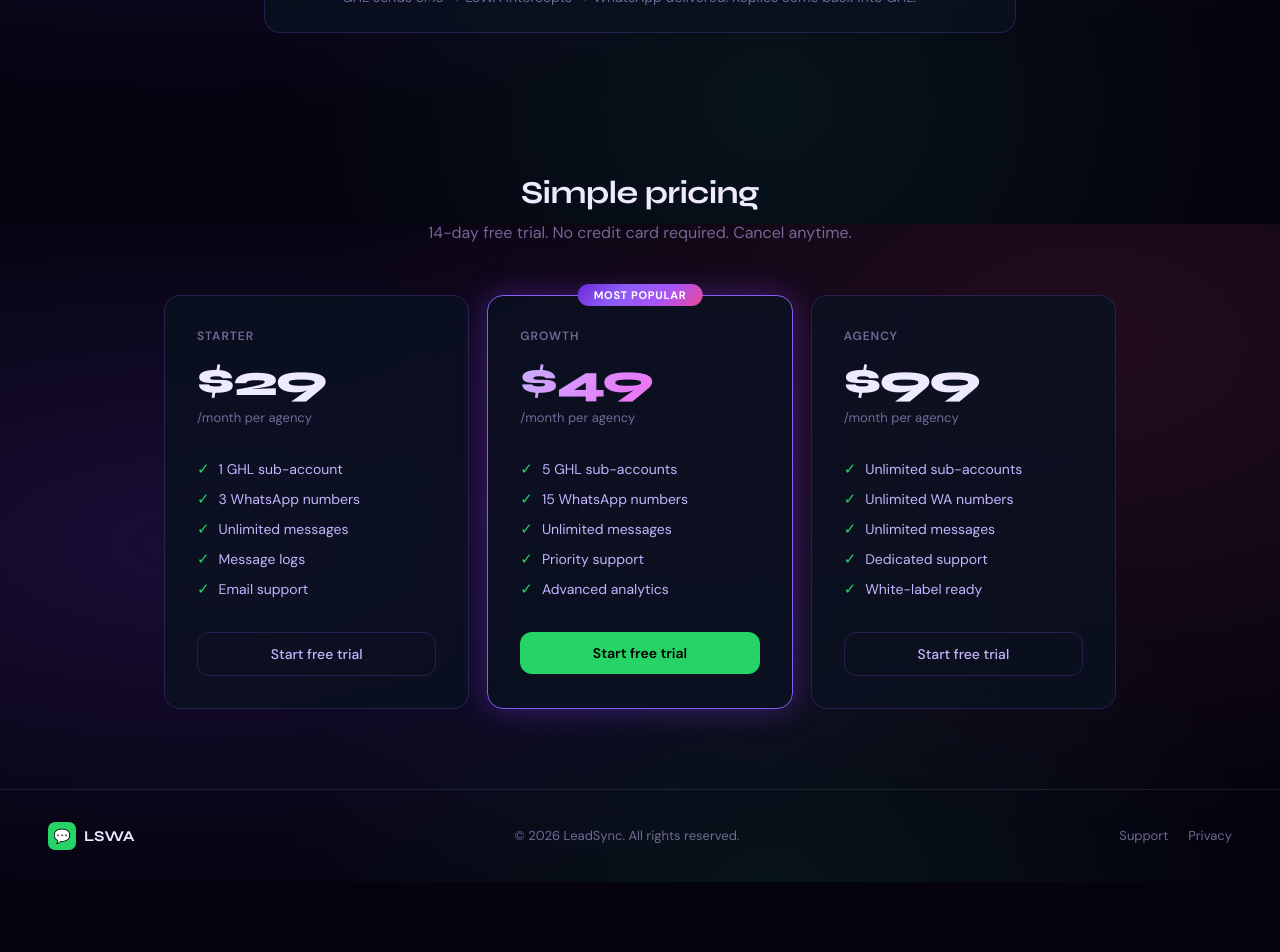
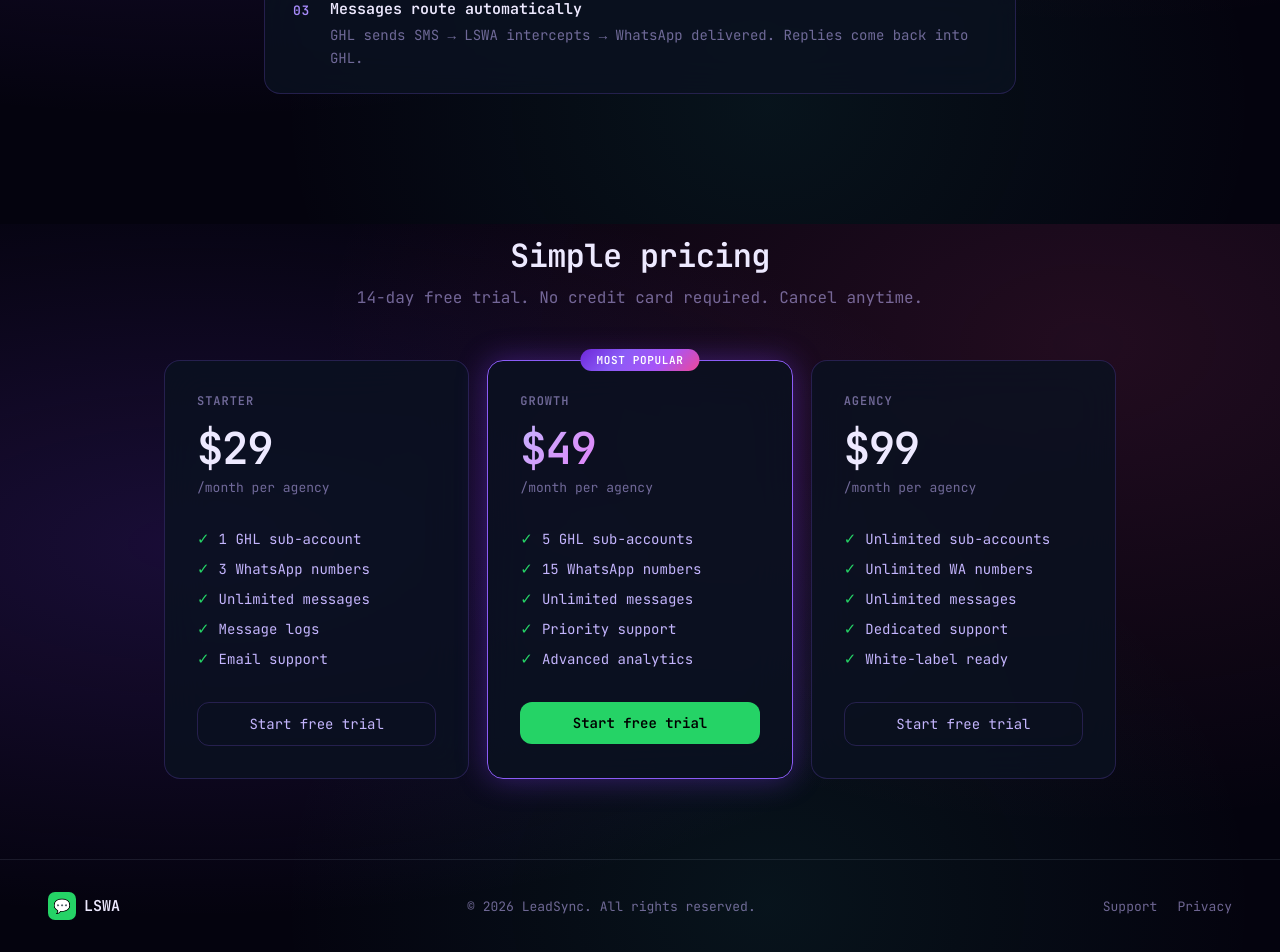
Before and after one commit to goleadsyncs/lswa, a React (Vite) app in the folder client/: page / in a window 1280 px wide. Shown: the part 2176-3128 px from the top of the page. Before the commit the page ends 3058 px from the top, so only its background shows below. Built offline with nearby package versions, Linux system fonts and the light colour scheme.

Commit message:
feat(ui): set JetBrains Mono as global font across entire site

```diff
--- a/client/index.html
+++ b/client/index.html
@@ -64,7 +64,7 @@
       }
 
       body {
-        font-family: 'DM Sans', system-ui, sans-serif;
+        font-family: 'JetBrains Mono', 'Courier New', monospace;
         background: var(--bg);
         color: var(--text);
         min-height: 100vh;
@@ -101,7 +101,7 @@
         color: #fff;
         border: none;
         border-radius: var(--r-md);
-        font-family: 'DM Sans', sans-serif;
+        font-family: 'JetBrains Mono', monospace;
         font-size: 14px;
         font-weight: 600;
         cursor: pointer;
@@ -117,7 +117,7 @@
         color: #000;
         border: none;
         border-radius: var(--r-md);
-        font-family: 'DM Sans', sans-serif;
+        font-family: 'JetBrains Mono', monospace;
         font-size: 14px;
         font-weight: 600;
         cursor: pointer;
@@ -132,7 +132,7 @@
         color: var(--text-2);
         border: 1px solid var(--border-2);
         border-radius: var(--r-md);
-        font-family: 'DM Sans', sans-serif;
+        font-family: 'JetBrains Mono', monospace;
         font-size: 14px;
         font-weight: 500;
         cursor: pointer;
--- a/client/src/pages/Connect.jsx
+++ b/client/src/pages/Connect.jsx
@@ -45,7 +45,7 @@ export default function Connect() {
       <div style={{ minHeight: '100vh', display: 'flex', alignItems: 'center', justifyContent: 'center', padding: 24 }}>
         <div className="glass-card" style={{ padding: 52, maxWidth: 460, width: '100%', textAlign: 'center', animation: 'fadeIn 0.4s ease-out', boxShadow: 'var(--glow-wa)', borderColor: 'var(--wa-border)' }}>
           <div style={{ width: 72, height: 72, borderRadius: '50%', background: 'var(--wa-glass)', border: '2px solid var(--wa)', display: 'flex', alignItems: 'center', justifyContent: 'center', fontSize: 34, margin: '0 auto 20px' }}>✓</div>
-          <h2 style={{ fontFamily: 'Syne, sans-serif', fontSize: 22, fontWeight: 700, marginBottom: 10, letterSpacing: '-0.02em' }}>WhatsApp connected!</h2>
+          <h2 style={{ fontFamily: "'JetBrains Mono', monospace", fontSize: 22, fontWeight: 700, marginBottom: 10, letterSpacing: '-0.02em' }}>WhatsApp connected!</h2>
           <p style={{ color: 'var(--muted)', fontSize: 15, lineHeight: 1.6, marginBottom: 28 }}>Your number is live and ready to receive GHL messages.</p>
           <button className="btn-wa" style={{ padding: '13px 32px', fontSize: 15 }} onClick={() => nav('/dashboard')}>Back to dashboard</button>
         </div>
@@ -64,7 +64,7 @@ export default function Connect() {
 
       <div className="glass-card" style={{ padding: 40, maxWidth: 460, width: '100%', textAlign: 'center' }}>
         <div style={{ width: 44, height: 44, borderRadius: 11, background: 'var(--wa-glass)', border: '1px solid var(--wa-border)', display: 'flex', alignItems: 'center', justifyContent: 'center', fontSize: 22, margin: '0 auto 16px' }}>📱</div>
-        <h2 style={{ fontFamily: 'Syne, sans-serif', fontSize: 22, fontWeight: 700, marginBottom: 8, letterSpacing: '-0.02em' }}>Connect WhatsApp</h2>
+        <h2 style={{ fontFamily: "'JetBrains Mono', monospace", fontSize: 22, fontWeight: 700, marginBottom: 8, letterSpacing: '-0.02em' }}>Connect WhatsApp</h2>
         <p style={{ color: 'var(--muted)', fontSize: 14, lineHeight: 1.6, marginBottom: 28 }}>Scan the QR code with your WhatsApp app to link this number to LSWA.</p>
 
         {/* QR Box */}
--- a/client/src/pages/Dashboard.jsx
+++ b/client/src/pages/Dashboard.jsx
@@ -58,7 +58,7 @@ export default function Dashboard() {
       <header style={{ display: 'flex', alignItems: 'center', justifyContent: 'space-between', padding: '14px 32px', borderBottom: '1px solid var(--border)', backdropFilter: 'blur(20px)', background: 'rgba(4, 3, 14, 0.8)', position: 'sticky', top: 0, zIndex: 100 }}>
         <div style={{ display: 'flex', alignItems: 'center', gap: 9 }}>
           <div style={{ width: 30, height: 30, borderRadius: 8, background: 'var(--wa)', display: 'flex', alignItems: 'center', justifyContent: 'center', fontSize: 15 }}>💬</div>
-          <span style={{ fontFamily: 'Syne, sans-serif', fontWeight: 700, fontSize: 17, letterSpacing: '-0.02em' }}>LSWA</span>
+          <span style={{ fontFamily: "'JetBrains Mono', monospace", fontWeight: 700, fontSize: 17, letterSpacing: '-0.02em' }}>LSWA</span>
         </div>
         <div style={{ display: 'flex', alignItems: 'center', gap: 16 }}>
           <span style={{ color: 'var(--muted)', fontSize: 13, cursor: 'pointer' }} onClick={() => nav('/billing')}>Billing</span>
@@ -70,7 +70,7 @@ export default function Dashboard() {
 
         {/* Page title */}
         <div style={{ marginBottom: 32 }}>
-          <h1 style={{ fontFamily: 'Syne, sans-serif', fontSize: 26, fontWeight: 700, letterSpacing: '-0.02em', marginBottom: 4 }}>Dashboard</h1>
+          <h1 style={{ fontFamily: "'JetBrains Mono', monospace", fontSize: 26, fontWeight: 700, letterSpacing: '-0.02em', marginBottom: 4 }}>Dashboard</h1>
           <p style={{ color: 'var(--muted)', fontSize: 14 }}>Manage your GHL connections and WhatsApp numbers</p>
         </div>
 
@@ -86,14 +86,14 @@ export default function Dashboard() {
           /* Empty state */
           <div style={{ textAlign: 'center', padding: '80px 20px' }}>
             <div style={{ fontSize: 52, marginBottom: 18 }}>🔗</div>
-            <h2 style={{ fontFamily: 'Syne, sans-serif', fontSize: 22, fontWeight: 700, marginBottom: 10 }}>Connect your first GHL account</h2>
+            <h2 style={{ fontFamily: "'JetBrains Mono', monospace", fontSize: 22, fontWeight: 700, marginBottom: 10 }}>Connect your first GHL account</h2>
             <p style={{ color: 'var(--muted)', fontSize: 15, marginBottom: 28 }}>Link a GHL sub-account to start routing messages via WhatsApp.</p>
             <a href="/api/auth/ghl" className="btn-wa" style={{ padding: '13px 32px', fontSize: 15 }}>Connect GHL account</a>
           </div>
         ) : (
           <>
             <div style={{ display: 'flex', alignItems: 'center', justifyContent: 'space-between', marginBottom: 18 }}>
-              <h2 style={{ fontFamily: 'Syne, sans-serif', fontSize: 16, fontWeight: 600, color: 'var(--text-2)' }}>GHL Sub-accounts <span style={{ color: 'var(--muted)', fontWeight: 400 }}>({locations.length})</span></h2>
+              <h2 style={{ fontFamily: "'JetBrains Mono', monospace", fontSize: 16, fontWeight: 600, color: 'var(--text-2)' }}>GHL Sub-accounts <span style={{ color: 'var(--muted)', fontWeight: 400 }}>({locations.length})</span></h2>
               <a href="/api/auth/ghl" className="btn-ghost" style={{ padding: '7px 14px', fontSize: 13 }}>+ Add account</a>
             </div>
 
@@ -105,7 +105,7 @@ export default function Dashboard() {
                     {/* Location header */}
                     <div style={{ display: 'flex', alignItems: 'flex-start', justifyContent: 'space-between', marginBottom: 18 }}>
                       <div>
-                        <div style={{ fontFamily: 'Syne, sans-serif', fontWeight: 700, fontSize: 15, marginBottom: 3 }}>{loc.name || 'Unnamed account'}</div>
+                        <div style={{ fontFamily: "'JetBrains Mono', monospace", fontWeight: 700, fontSize: 15, marginBottom: 3 }}>{loc.name || 'Unnamed account'}</div>
                         <div style={{ fontSize: 12, color: 'var(--muted)', fontFamily: 'monospace' }}>{loc.ghl_location_id}</div>
                       </div>
                       <span style={{ background: 'var(--wa-glass)', border: '1px solid var(--wa-border)', color: 'var(--wa)', padding: '3px 10px', borderRadius: 'var(--r-full)', fontSize: 12, fontWeight: 500 }}>Active</span>
--- a/client/src/pages/Landing.jsx
+++ b/client/src/pages/Landing.jsx
@@ -25,7 +25,7 @@ export default function Landing() {
       <nav style={{ display: 'flex', alignItems: 'center', justifyContent: 'space-between', padding: '18px 48px', borderBottom: '1px solid var(--border)', backdropFilter: 'blur(20px)', background: 'rgba(4, 3, 14, 0.7)', position: 'sticky', top: 0, zIndex: 100 }}>
         <div style={{ display: 'flex', alignItems: 'center', gap: 10 }}>
           <div style={{ width: 34, height: 34, borderRadius: 9, background: 'var(--wa)', display: 'flex', alignItems: 'center', justifyContent: 'center', fontSize: 17, boxShadow: 'var(--glow-wa)' }}>💬</div>
-          <span style={{ fontFamily: 'Syne, sans-serif', fontWeight: 700, fontSize: 18, letterSpacing: '-0.02em' }}>LSWA</span>
+          <span style={{ fontFamily: "'JetBrains Mono', monospace", fontWeight: 700, fontSize: 18, letterSpacing: '-0.02em' }}>LSWA</span>
         </div>
         <div style={{ display: 'flex', alignItems: 'center', gap: 10 }}>
           {isLoggedIn
@@ -45,7 +45,7 @@ export default function Landing() {
           Now live — GHL Telephony Provider integration
         </div>
 
-        <h1 style={{ fontFamily: 'Syne, sans-serif', fontSize: 'clamp(38px, 6vw, 72px)', fontWeight: 800, lineHeight: 1.05, maxWidth: 820, marginBottom: 24, letterSpacing: '-0.03em' }}>
+        <h1 style={{ fontFamily: "'JetBrains Mono', monospace", fontSize: 'clamp(38px, 6vw, 72px)', fontWeight: 800, lineHeight: 1.05, maxWidth: 820, marginBottom: 24, letterSpacing: '-0.03em' }}>
           Send WhatsApp from GHL —{' '}
           <span className="wa-text">looks like SMS_</span>
         </h1>
@@ -76,7 +76,7 @@ export default function Landing() {
 
       {/* Features */}
       <section style={{ padding: '80px 24px', maxWidth: 1100, margin: '0 auto', width: '100%' }}>
-        <h2 style={{ fontFamily: 'Syne, sans-serif', fontSize: 32, fontWeight: 700, textAlign: 'center', marginBottom: 10, letterSpacing: '-0.02em' }}>Everything you need</h2>
+        <h2 style={{ fontFamily: "'JetBrains Mono', monospace", fontSize: 32, fontWeight: 700, textAlign: 'center', marginBottom: 10, letterSpacing: '-0.02em' }}>Everything you need</h2>
         <p style={{ textAlign: 'center', color: 'var(--muted)', fontSize: 16, marginBottom: 52 }}>Drop-in WhatsApp for GoHighLevel. No code, no Meta approvals.</p>
         <div style={{ display: 'grid', gridTemplateColumns: 'repeat(auto-fit, minmax(300px, 1fr))', gap: 18 }}>
           {features.map(f => (
@@ -84,7 +84,7 @@ export default function Landing() {
               onMouseEnter={e => { e.currentTarget.style.borderColor = 'var(--border-hover)'; e.currentTarget.style.transform = 'translateY(-2px)'; }}
               onMouseLeave={e => { e.currentTarget.style.borderColor = 'var(--border-2)'; e.currentTarget.style.transform = 'none'; }}>
               <div style={{ width: 44, height: 44, borderRadius: 11, background: 'rgba(139, 92, 246, 0.12)', border: '1px solid rgba(139, 92, 246, 0.2)', display: 'flex', alignItems: 'center', justifyContent: 'center', fontSize: 22, marginBottom: 16 }}>{f.icon}</div>
-              <div style={{ fontFamily: 'Syne, sans-serif', fontSize: 16, fontWeight: 700, marginBottom: 8, letterSpacing: '-0.01em' }}>{f.title}</div>
+              <div style={{ fontFamily: "'JetBrains Mono', monospace", fontSize: 16, fontWeight: 700, marginBottom: 8, letterSpacing: '-0.01em' }}>{f.title}</div>
               <div style={{ color: 'var(--muted)', fontSize: 14, lineHeight: 1.65 }}>{f.text}</div>
             </div>
           ))}
@@ -93,7 +93,7 @@ export default function Landing() {
 
       {/* How it works */}
       <section style={{ padding: '60px 24px', maxWidth: 800, margin: '0 auto', width: '100%' }}>
-        <h2 style={{ fontFamily: 'Syne, sans-serif', fontSize: 32, fontWeight: 700, textAlign: 'center', marginBottom: 10, letterSpacing: '-0.02em' }}>How it works</h2>
+        <h2 style={{ fontFamily: "'JetBrains Mono', monospace", fontSize: 32, fontWeight: 700, textAlign: 'center', marginBottom: 10, letterSpacing: '-0.02em' }}>How it works</h2>
         <p style={{ textAlign: 'center', color: 'var(--muted)', fontSize: 16, marginBottom: 52 }}>Three steps from sign-up to live WhatsApp delivery.</p>
         <div style={{ display: 'flex', flexDirection: 'column', gap: 16 }}>
           {[
@@ -102,9 +102,9 @@ export default function Landing() {
             { n: '03', title: 'Messages route automatically', desc: 'GHL sends SMS → LSWA intercepts → WhatsApp delivered. Replies come back into GHL.' },
           ].map(s => (
             <div key={s.n} className="glass-card" style={{ padding: '24px 28px', display: 'flex', alignItems: 'flex-start', gap: 20 }}>
-              <div style={{ fontFamily: 'Syne, sans-serif', fontSize: 13, fontWeight: 800, color: 'var(--purple-light)', letterSpacing: '0.05em', flexShrink: 0, marginTop: 3 }}>{s.n}</div>
+              <div style={{ fontFamily: "'JetBrains Mono', monospace", fontSize: 13, fontWeight: 800, color: 'var(--purple-light)', letterSpacing: '0.05em', flexShrink: 0, marginTop: 3 }}>{s.n}</div>
               <div>
-                <div style={{ fontFamily: 'Syne, sans-serif', fontWeight: 700, fontSize: 15, marginBottom: 5 }}>{s.title}</div>
+                <div style={{ fontFamily: "'JetBrains Mono', monospace", fontWeight: 700, fontSize: 15, marginBottom: 5 }}>{s.title}</div>
                 <div style={{ color: 'var(--muted)', fontSize: 14, lineHeight: 1.6 }}>{s.desc}</div>
               </div>
             </div>
@@ -114,7 +114,7 @@ export default function Landing() {
 
       {/* Pricing */}
       <section id="pricing" style={{ padding: '80px 24px', maxWidth: 1000, margin: '0 auto', width: '100%' }}>
-        <h2 style={{ fontFamily: 'Syne, sans-serif', fontSize: 32, fontWeight: 700, textAlign: 'center', marginBottom: 10, letterSpacing: '-0.02em' }}>Simple pricing</h2>
+        <h2 style={{ fontFamily: "'JetBrains Mono', monospace", fontSize: 32, fontWeight: 700, textAlign: 'center', marginBottom: 10, letterSpacing: '-0.02em' }}>Simple pricing</h2>
         <p style={{ textAlign: 'center', color: 'var(--muted)', fontSize: 16, marginBottom: 52 }}>14-day free trial. No credit card required. Cancel anytime.</p>
         <div style={{ display: 'grid', gridTemplateColumns: 'repeat(auto-fit, minmax(260px, 1fr))', gap: 18 }}>
           {plans.map(p => (
@@ -125,7 +125,7 @@ export default function Landing() {
                 </div>
               )}
               <div style={{ fontSize: 12, fontWeight: 600, color: 'var(--muted)', textTransform: 'uppercase', letterSpacing: '0.08em', marginBottom: 10 }}>{p.name}</div>
-              <div style={{ fontFamily: 'Syne, sans-serif', fontSize: 44, fontWeight: 800, letterSpacing: '-0.03em', marginBottom: 2, background: p.popular ? 'var(--grad-text)' : 'none', WebkitBackgroundClip: p.popular ? 'text' : 'none', WebkitTextFillColor: p.popular ? 'transparent' : 'var(--text)', backgroundClip: p.popular ? 'text' : 'none' }}>{p.price}</div>
+              <div style={{ fontFamily: "'JetBrains Mono', monospace", fontSize: 44, fontWeight: 800, letterSpacing: '-0.03em', marginBottom: 2, background: p.popular ? 'var(--grad-text)' : 'none', WebkitBackgroundClip: p.popular ? 'text' : 'none', WebkitTextFillColor: p.popular ? 'transparent' : 'var(--text)', backgroundClip: p.popular ? 'text' : 'none' }}>{p.price}</div>
               <div style={{ color: 'var(--muted)', fontSize: 13, marginBottom: 28 }}>{p.desc} per agency</div>
               <ul style={{ listStyle: 'none', marginBottom: 28 }}>
                 {p.features.map(f => (
@@ -146,7 +146,7 @@ export default function Landing() {
       <footer style={{ borderTop: '1px solid var(--border)', padding: '32px 48px', display: 'flex', justifyContent: 'space-between', alignItems: 'center', flexWrap: 'wrap', gap: 12 }}>
         <div style={{ display: 'flex', alignItems: 'center', gap: 8 }}>
           <div style={{ width: 28, height: 28, borderRadius: 7, background: 'var(--wa)', display: 'flex', alignItems: 'center', justifyContent: 'center', fontSize: 14 }}>💬</div>
-          <span style={{ fontFamily: 'Syne, sans-serif', fontWeight: 700, fontSize: 15 }}>LSWA</span>
+          <span style={{ fontFamily: "'JetBrains Mono', monospace", fontWeight: 700, fontSize: 15 }}>LSWA</span>
         </div>
         <div style={{ color: 'var(--muted)', fontSize: 13 }}>© {new Date().getFullYear()} LeadSync. All rights reserved.</div>
         <div style={{ display: 'flex', gap: 20 }}>
```
Also changed, not shown: client/src/pages/Billing.jsx (+6 -6 lines).
